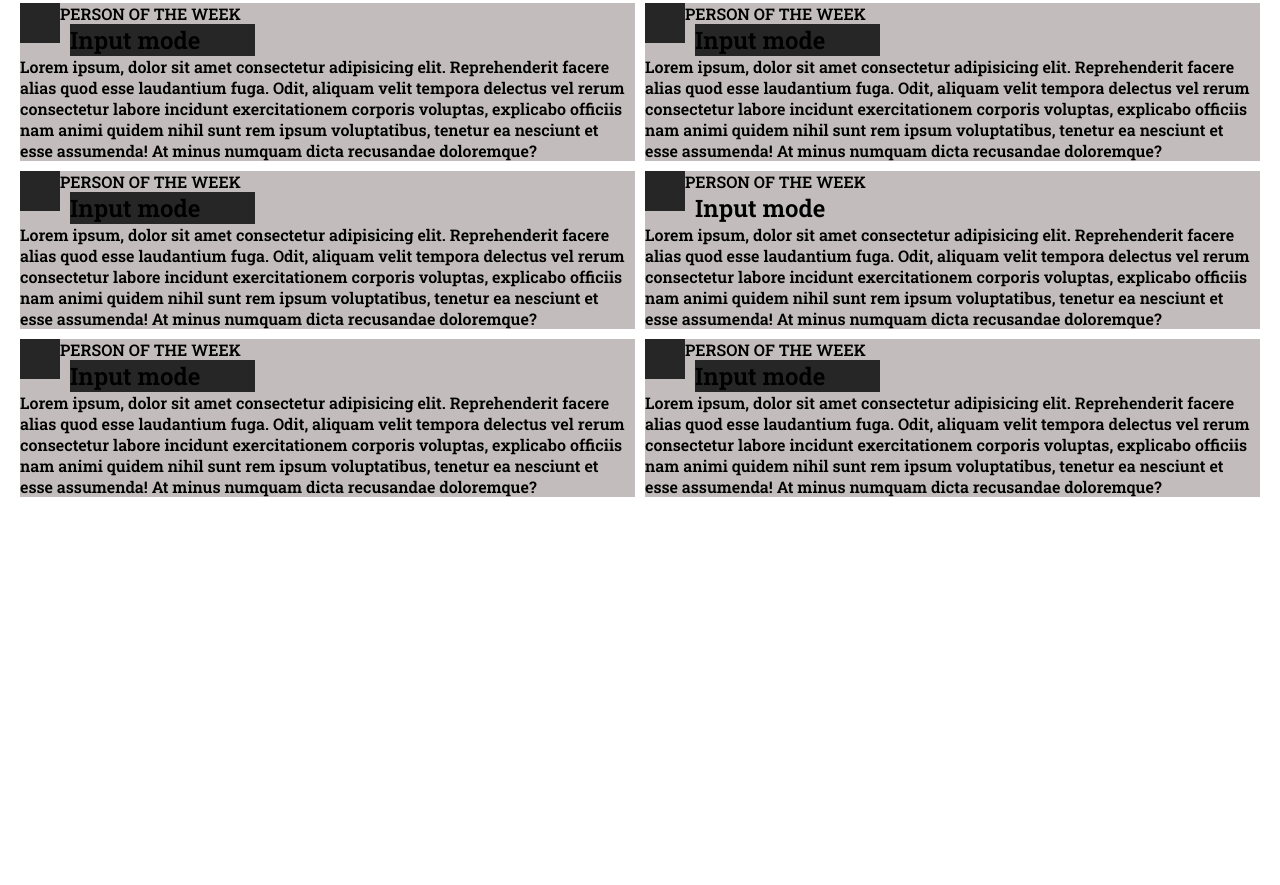
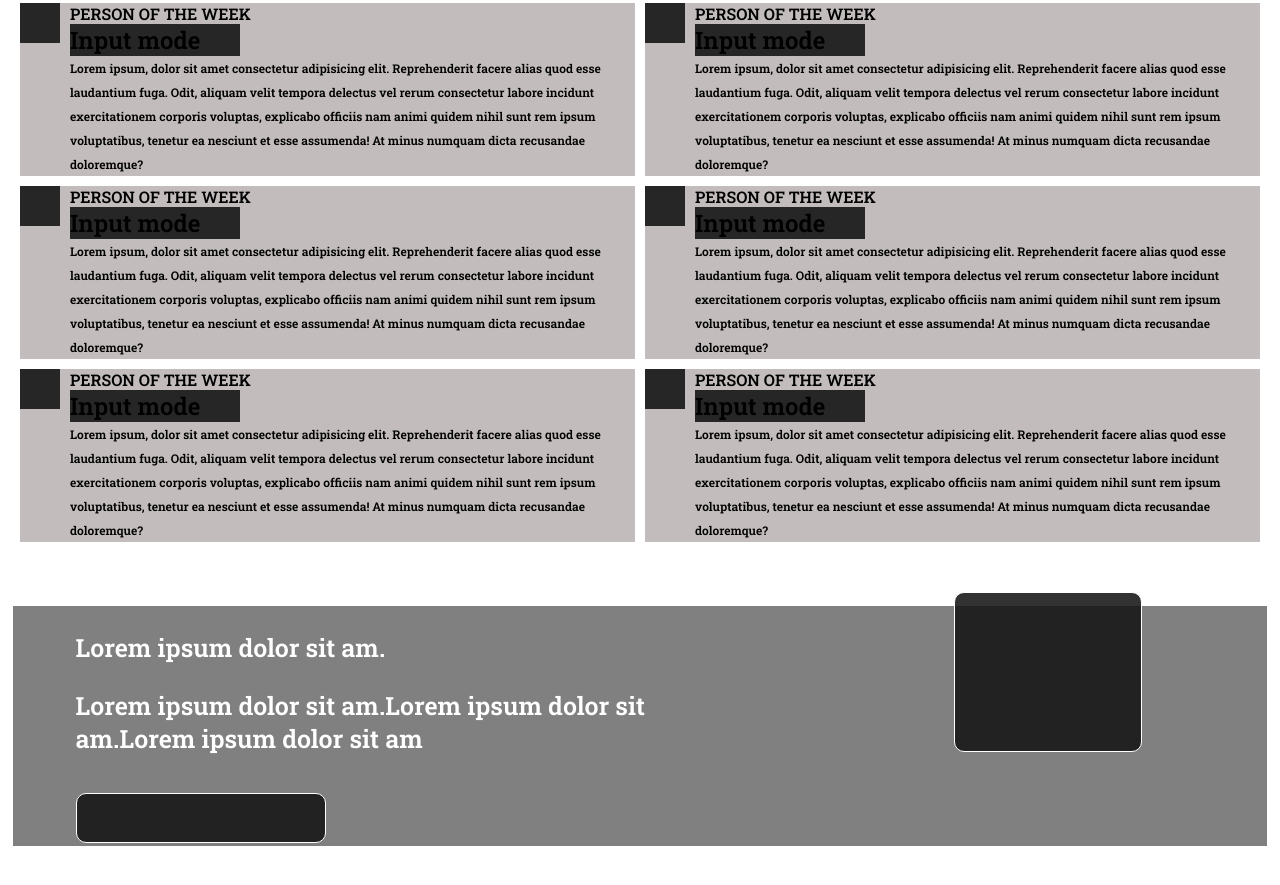
Before and after one commit to Abhigyan001/smashingmagazine, a plain HTML site: page index.html in a window 1280 px wide. Shown: the part 3982-4867 px from the top of the page. Before the commit the page ends 4509 px from the top, so only its background shows below. Drawn offline with Linux system fonts and the light colour scheme.

Commit message:
added banner

```diff
--- a/index.html
+++ b/index.html
@@ -112,7 +112,11 @@
                 <div class="editor-pic"></div>
                 <div class="editor-info">
                     <h4>PERSON OF THE WEEK</h4>
-                    <p>Lorem ipsum, dolor sit amet consectetur adipisicing elit. Reprehenderit facere alias quod esse laudantium fuga. Odit, aliquam velit tempora delectus vel rerum consectetur labore incidunt exercitationem corporis voluptas, explicabo officiis nam animi quidem nihil sunt rem ipsum voluptatibus, tenetur ea nesciunt et esse assumenda! At minus numquam dicta recusandae doloremque?</p>
+                    <p>Lorem ipsum, dolor sit amet consectetur adipisicing elit. Reprehenderit facere alias quod esse
+                        laudantium fuga. Odit, aliquam velit tempora delectus vel rerum consectetur labore incidunt
+                        exercitationem corporis voluptas, explicabo officiis nam animi quidem nihil sunt rem ipsum
+                        voluptatibus, tenetur ea nesciunt et esse assumenda! At minus numquam dicta recusandae
+                        doloremque?</p>
                 </div>
             </div>
             <div class="editor-grids">
@@ -121,7 +125,11 @@
                     <div class="grid-info">
                         <h4>PERSON OF THE WEEK</h4>
                         <h2 class="color">Input mode</h2>
-                    <p>Lorem ipsum, dolor sit amet consectetur adipisicing elit. Reprehenderit facere alias quod esse laudantium fuga. Odit, aliquam velit tempora delectus vel rerum consectetur labore incidunt exercitationem corporis voluptas, explicabo officiis nam animi quidem nihil sunt rem ipsum voluptatibus, tenetur ea nesciunt et esse assumenda! At minus numquam dicta recusandae doloremque?</p>
+                        <p>Lorem ipsum, dolor sit amet consectetur adipisicing elit. Reprehenderit facere alias quod
+                            esse laudantium fuga. Odit, aliquam velit tempora delectus vel rerum consectetur labore
+                            incidunt exercitationem corporis voluptas, explicabo officiis nam animi quidem nihil sunt
+                            rem ipsum voluptatibus, tenetur ea nesciunt et esse assumenda! At minus numquam dicta
+                            recusandae doloremque?</p>
                     </div>
                 </div>
                 <div>
@@ -129,7 +137,11 @@
                     <div class="grid-info">
                         <h4>PERSON OF THE WEEK</h4>
                         <h2 class="color">Input mode</h2>
-                    <p>Lorem ipsum, dolor sit amet consectetur adipisicing elit. Reprehenderit facere alias quod esse laudantium fuga. Odit, aliquam velit tempora delectus vel rerum consectetur labore incidunt exercitationem corporis voluptas, explicabo officiis nam animi quidem nihil sunt rem ipsum voluptatibus, tenetur ea nesciunt et esse assumenda! At minus numquam dicta recusandae doloremque?</p>
+                        <p>Lorem ipsum, dolor sit amet consectetur adipisicing elit. Reprehenderit facere alias quod
+                            esse laudantium fuga. Odit, aliquam velit tempora delectus vel rerum consectetur labore
+                            incidunt exercitationem corporis voluptas, explicabo officiis nam animi quidem nihil sunt
+                            rem ipsum voluptatibus, tenetur ea nesciunt et esse assumenda! At minus numquam dicta
+                            recusandae doloremque?</p>
                     </div>
                 </div>
                 <div>
@@ -137,15 +149,11 @@
                     <div class="grid-info">
                         <h4>PERSON OF THE WEEK</h4>
                         <h2 class="color">Input mode</h2>
-                    <p>Lorem ipsum, dolor sit amet consectetur adipisicing elit. Reprehenderit facere alias quod esse laudantium fuga. Odit, aliquam velit tempora delectus vel rerum consectetur labore incidunt exercitationem corporis voluptas, explicabo officiis nam animi quidem nihil sunt rem ipsum voluptatibus, tenetur ea nesciunt et esse assumenda! At minus numquam dicta recusandae doloremque?</p>
-                </div>
-                </div>
-                <div>
-                    <div class="grid-pic color"></div>
-                <div class="grid-info">
-                    <h4>PERSON OF THE WEEK</h4>
-                    <h2>Input mode</h2>
-                    <p>Lorem ipsum, dolor sit amet consectetur adipisicing elit. Reprehenderit facere alias quod esse laudantium fuga. Odit, aliquam velit tempora delectus vel rerum consectetur labore incidunt exercitationem corporis voluptas, explicabo officiis nam animi quidem nihil sunt rem ipsum voluptatibus, tenetur ea nesciunt et esse assumenda! At minus numquam dicta recusandae doloremque?</p>
+                        <p>Lorem ipsum, dolor sit amet consectetur adipisicing elit. Reprehenderit facere alias quod
+                            esse laudantium fuga. Odit, aliquam velit tempora delectus vel rerum consectetur labore
+                            incidunt exercitationem corporis voluptas, explicabo officiis nam animi quidem nihil sunt
+                            rem ipsum voluptatibus, tenetur ea nesciunt et esse assumenda! At minus numquam dicta
+                            recusandae doloremque?</p>
                     </div>
                 </div>
                 <div>
@@ -153,7 +161,11 @@
                     <div class="grid-info">
                         <h4>PERSON OF THE WEEK</h4>
                         <h2 class="color">Input mode</h2>
-                    <p>Lorem ipsum, dolor sit amet consectetur adipisicing elit. Reprehenderit facere alias quod esse laudantium fuga. Odit, aliquam velit tempora delectus vel rerum consectetur labore incidunt exercitationem corporis voluptas, explicabo officiis nam animi quidem nihil sunt rem ipsum voluptatibus, tenetur ea nesciunt et esse assumenda! At minus numquam dicta recusandae doloremque?</p>
+                        <p>Lorem ipsum, dolor sit amet consectetur adipisicing elit. Reprehenderit facere alias quod
+                            esse laudantium fuga. Odit, aliquam velit tempora delectus vel rerum consectetur labore
+                            incidunt exercitationem corporis voluptas, explicabo officiis nam animi quidem nihil sunt
+                            rem ipsum voluptatibus, tenetur ea nesciunt et esse assumenda! At minus numquam dicta
+                            recusandae doloremque?</p>
                     </div>
                 </div>
                 <div>
@@ -161,10 +173,32 @@
                     <div class="grid-info">
                         <h4>PERSON OF THE WEEK</h4>
                         <h2 class="color">Input mode</h2>
-                    <p>Lorem ipsum, dolor sit amet consectetur adipisicing elit. Reprehenderit facere alias quod esse laudantium fuga. Odit, aliquam velit tempora delectus vel rerum consectetur labore incidunt exercitationem corporis voluptas, explicabo officiis nam animi quidem nihil sunt rem ipsum voluptatibus, tenetur ea nesciunt et esse assumenda! At minus numquam dicta recusandae doloremque?</p>
+                        <p>Lorem ipsum, dolor sit amet consectetur adipisicing elit. Reprehenderit facere alias quod
+                            esse laudantium fuga. Odit, aliquam velit tempora delectus vel rerum consectetur labore
+                            incidunt exercitationem corporis voluptas, explicabo officiis nam animi quidem nihil sunt
+                            rem ipsum voluptatibus, tenetur ea nesciunt et esse assumenda! At minus numquam dicta
+                            recusandae doloremque?</p>
+                    </div>
+                </div>
+                <div>
+                    <div class="grid-pic color"></div>
+                    <div class="grid-info">
+                        <h4>PERSON OF THE WEEK</h4>
+                        <h2 class="color">Input mode</h2>
+                        <p>Lorem ipsum, dolor sit amet consectetur adipisicing elit. Reprehenderit facere alias quod
+                            esse laudantium fuga. Odit, aliquam velit tempora delectus vel rerum consectetur labore
+                            incidunt exercitationem corporis voluptas, explicabo officiis nam animi quidem nihil sunt
+                            rem ipsum voluptatibus, tenetur ea nesciunt et esse assumenda! At minus numquam dicta
+                            recusandae doloremque?</p>
                     </div>
                 </div>
             </div>
+        </section>
+        <section class="ad2">
+            <h1>Lorem ipsum dolor sit am.</h1>
+            <p>Lorem ipsum dolor sit am.Lorem ipsum dolor sit am.Lorem ipsum dolor sit am</p>
+            <div class="button"></div>
+            <div class="book"></div>
         </section>
     </main>
 </body>
--- a/styles.css
+++ b/styles.css
@@ -154,6 +154,13 @@ body {
     background-color: rgb(22, 22, 22);
 }
 
+.ad2 {
+    width: 98%;
+    margin: 5% auto;
+    height: 30vh;
+    background-color: rgba(47, 47, 47, 0.609);
+}
+
 .editor {
     margin: 0 20px;
 }
@@ -171,7 +178,8 @@ body {
     width: 90%;
 }
 
-.editor-info h4, .editor-info p {
+.editor-info h4,
+.editor-info p {
     font-size: 12px;
     line-height: 2;
 }
@@ -193,11 +201,50 @@ body {
     float: left;
 }
 
+.grid-info {
+    margin-left: 50px;
+}
+
 .grid-info h2 {
-    margin-left: 50px;
     width: 30%;
+}
+
+.grid-info p {
+    font-size: 12px;
+    line-height: 2;
 }
 
 .color {
     background-color: rgb(39, 38, 38) !important;
 }
+
+.ad2 h1,
+.ad2 p {
+    color: white;
+    padding-top: 2%;
+    margin-left: 5%;
+    font-size: 25px;
+    width: 50%;
+}
+
+.button {
+    width: 20%;
+    height: 50px;
+    background-color: rgba(22, 21, 21, 0.876);
+    border: 1px solid white;
+    margin-left: 5%;
+    border-radius: 10px;
+    margin-top: 3%;
+}
+
+.book {
+    float: right;
+    width: 15%;
+    height: 20vh;
+    background-color: rgba(22, 21, 21, 0.876);
+    border: 1px solid white;
+    margin-top: -20%;
+    margin-right: 10%;
+    border-radius: 10px;
+
+}
```
Lines whose indentation alone changed are shown as unchanged.
